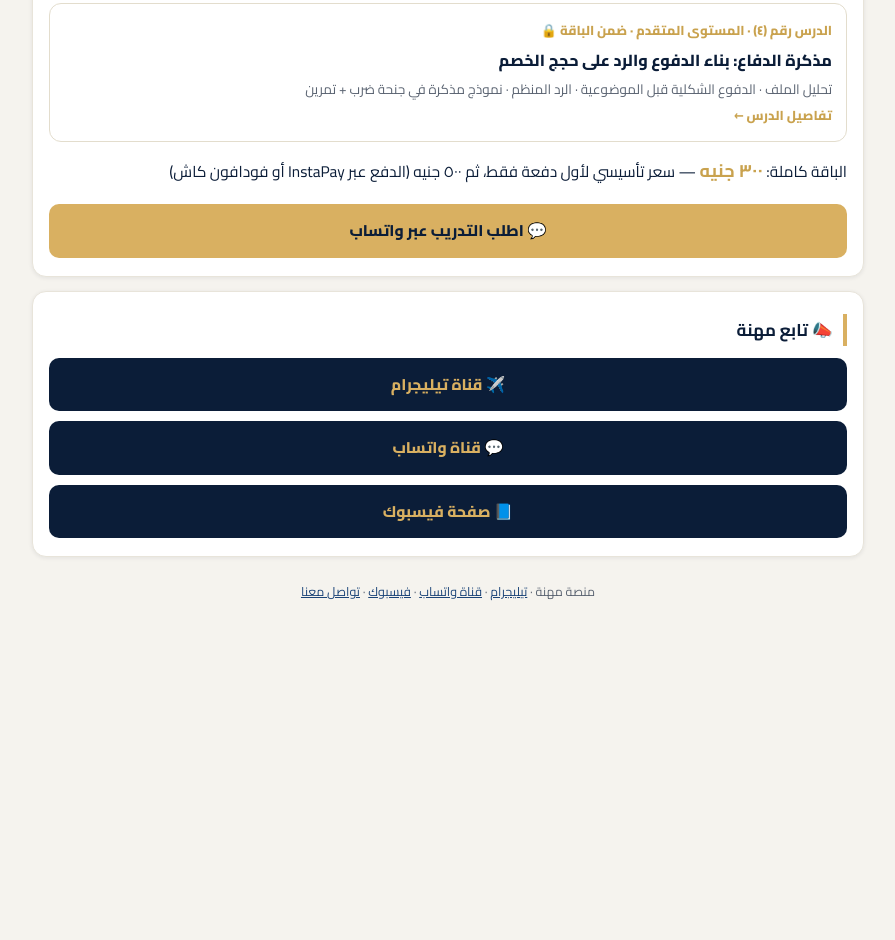
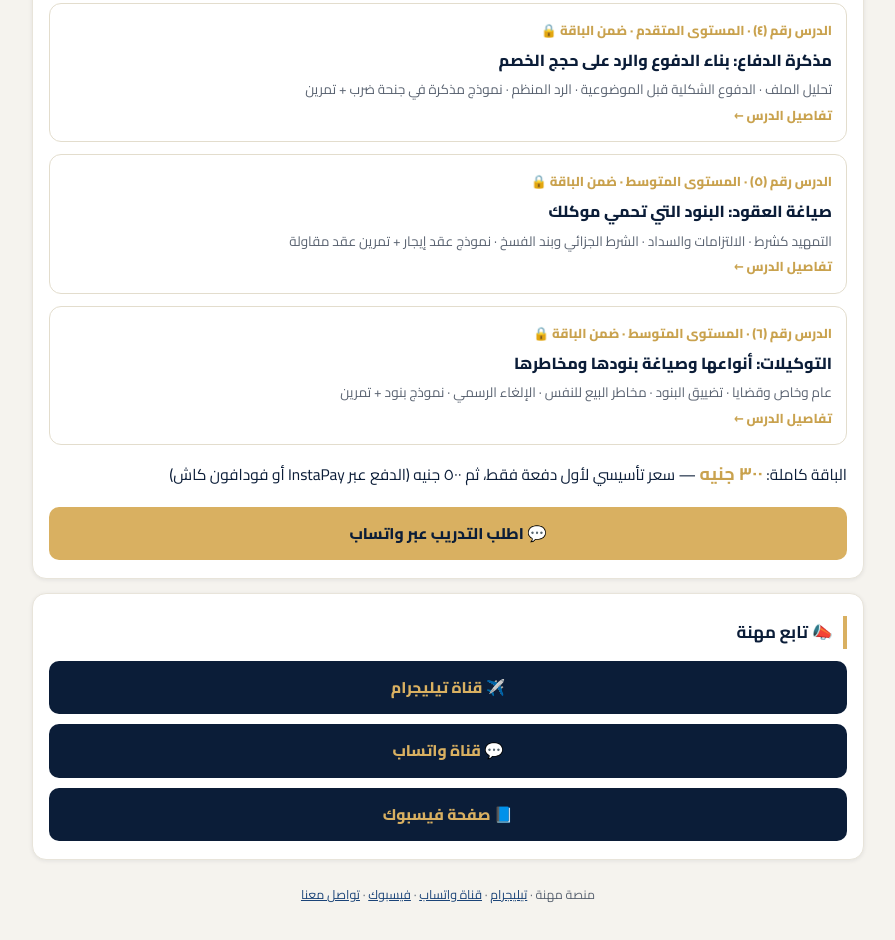
Before and after one commit to mamdouh-hazem/mihna, a plain HTML site: page index.html in a window 1280 px wide. Shown: the part 1650-2590 px from the top of the page, without its empty margins (192-1087 px from the left). Before the commit the page ends 2314 px from the top, so only its background shows below. Drawn offline with Linux system fonts and the light colour scheme.

Commit message:
Update index.html

```diff
--- a/index.html
+++ b/index.html
@@ -82,6 +82,18 @@
         <div class="t-desc">تحليل الملف · الدفوع الشكلية قبل الموضوعية · الرد المنظم · نموذج مذكرة في جنحة ضرب + تمرين</div>
         <div class="go">تفاصيل الدرس ←</div>
       </a>
+      <a class="test-item" href="lesson.html?lesson=draft-05-oqoud">
+        <div class="t-num">الدرس رقم (٥) · المستوى المتوسط · ضمن الباقة 🔒</div>
+        <div class="t-title">صياغة العقود: البنود التي تحمي موكلك</div>
+        <div class="t-desc">التمهيد كشرط · الالتزامات والسداد · الشرط الجزائي وبند الفسخ · نموذج عقد إيجار + تمرين عقد مقاولة</div>
+        <div class="go">تفاصيل الدرس ←</div>
+      </a>
+      <a class="test-item" href="lesson.html?lesson=draft-06-tawkelat">
+        <div class="t-num">الدرس رقم (٦) · المستوى المتوسط · ضمن الباقة 🔒</div>
+        <div class="t-title">التوكيلات: أنواعها وصياغة بنودها ومخاطرها</div>
+        <div class="t-desc">عام وخاص وقضايا · تضييق البنود · مخاطر البيع للنفس · الإلغاء الرسمي · نموذج بنود + تمرين</div>
+        <div class="go">تفاصيل الدرس ←</div>
+      </a>
     </div>
     <p class="price-line">الباقة كاملة: <b>٣٠٠ جنيه</b> — سعر تأسيسي لأول دفعة فقط، ثم ٥٠٠ جنيه (الدفع عبر InstaPay أو فودافون كاش)</p>
     <div class="channel-row">
```
